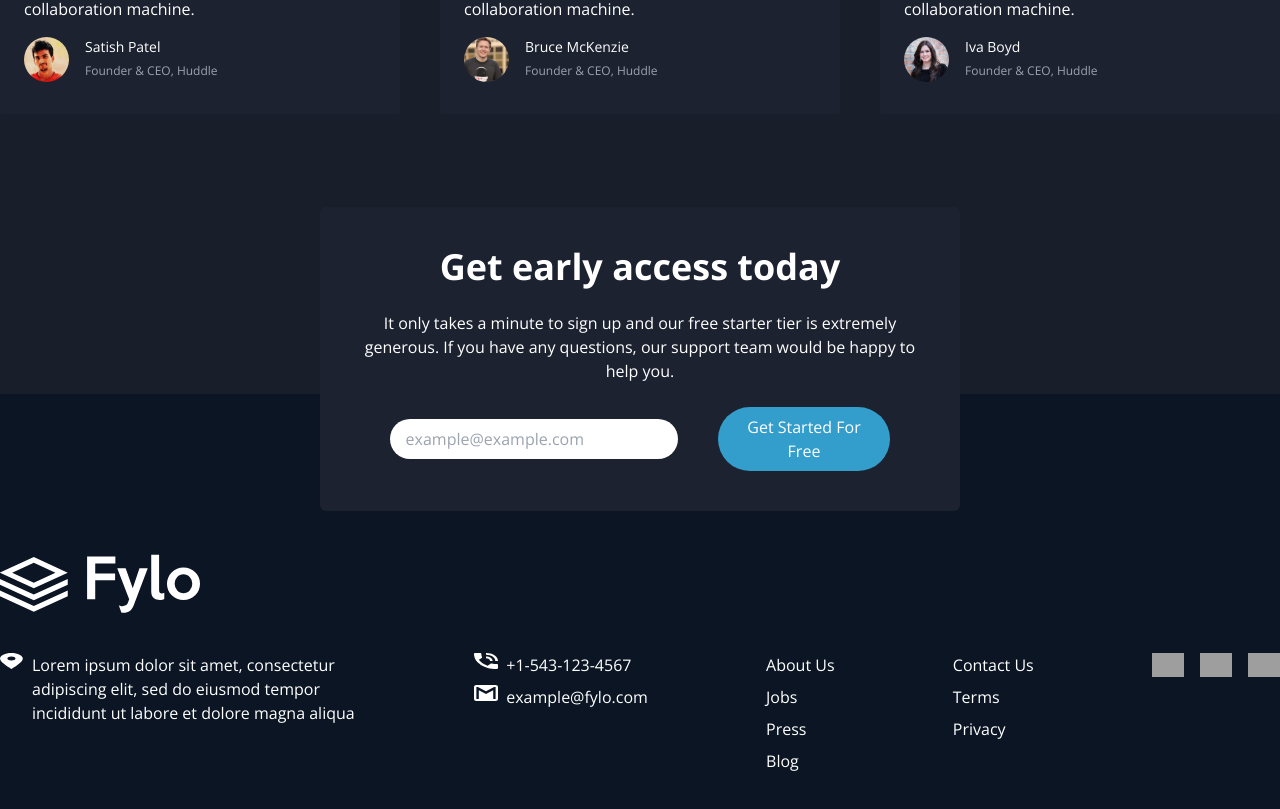
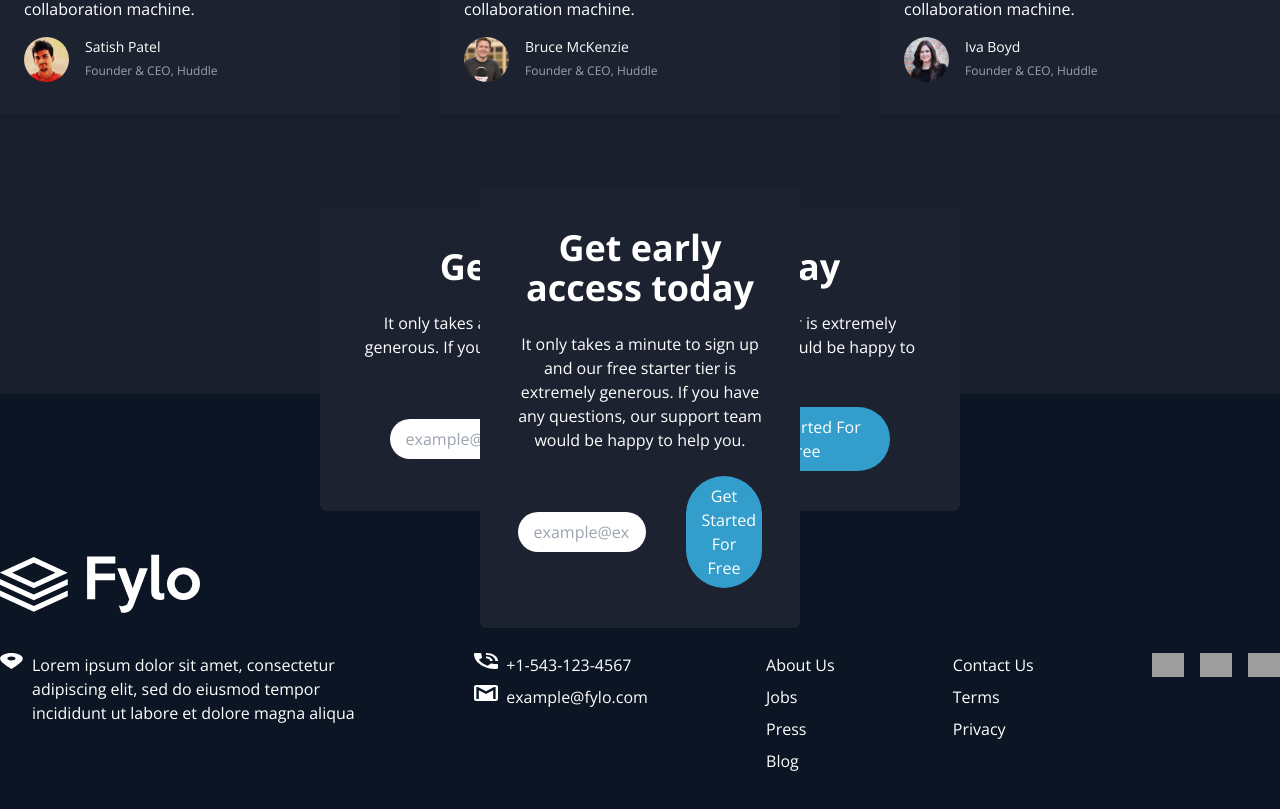
Before and after one commit to AymanSdq/Fylo-dark-, a React (Vite) app: page / in a window 1280 px wide. Shown: the part 2283-3092 px from the top of the page. Built offline with nearby package versions, Linux system fonts and the light colour scheme; grey boxes are pictures that could not be loaded.

Commit message:
Hero section changing

```diff
--- a/src/assets/NewsLetter.jsx
+++ b/src/assets/NewsLetter.jsx
@@ -20,6 +20,22 @@ function NewsLetter() {
                     <button className='py-2 px-4 rounded-full bg-colorBlue text-white w-[100%] sm:w-[30%]'>Get Started For Free</button>
                 </div>
 
+
+ <div className='sm:w-[50%] w-[90%] py-10 px-8 gap-6 bg-[#1c2230] rounded-md flex flex-col justify-center items-center absolute bottom-[-117px]'>
+
+                <h1 className='text-white text-xl sm:text-4xl font-bold text-center'>Get early access today</h1>
+
+                <p className='text-white text-center'>It only takes a minute to sign up and our free starter tier is extremely generous. If you have any
+                questions, our support team would be happy to help you.</p>
+
+                <div className='flex  justify-center max-sm:flex-col w-full items-center gap-10'>
+
+                    <input placeholder='example@example.com' className='py-2 px-4 rounded-full w-[100%] sm:w-[50%]' type="text" />
+
+                    <button className='py-2 px-4 rounded-full bg-colorBlue text-white w-[100%] sm:w-[30%]'>Get Started For Free</button>
+                </div>
+
+            </div>
             </div>
 
         </section>
```
